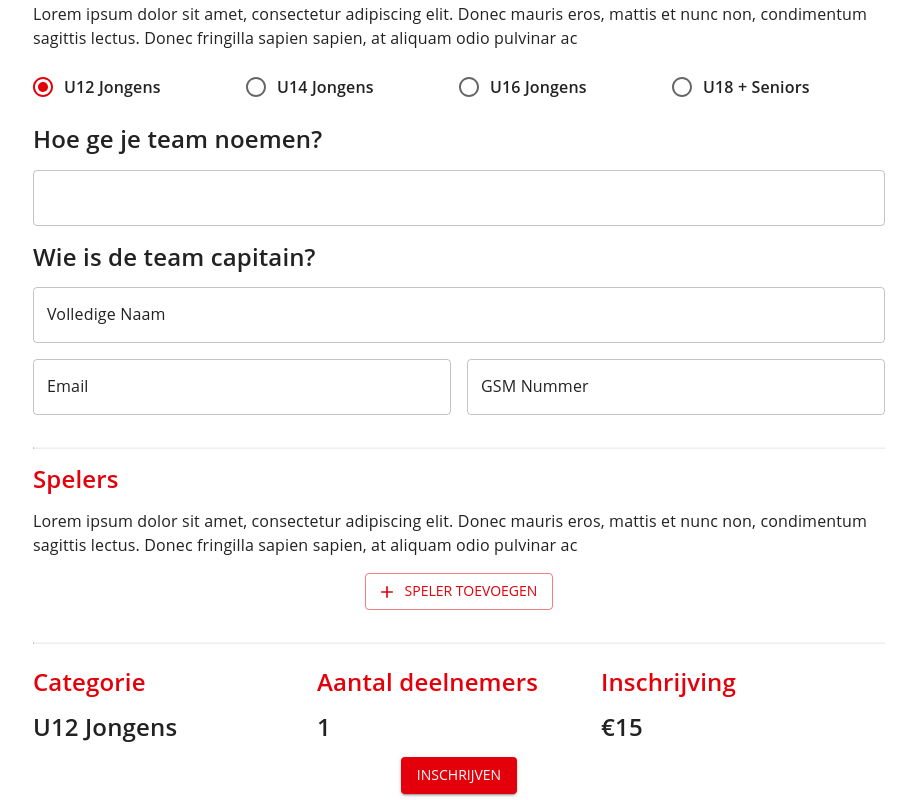
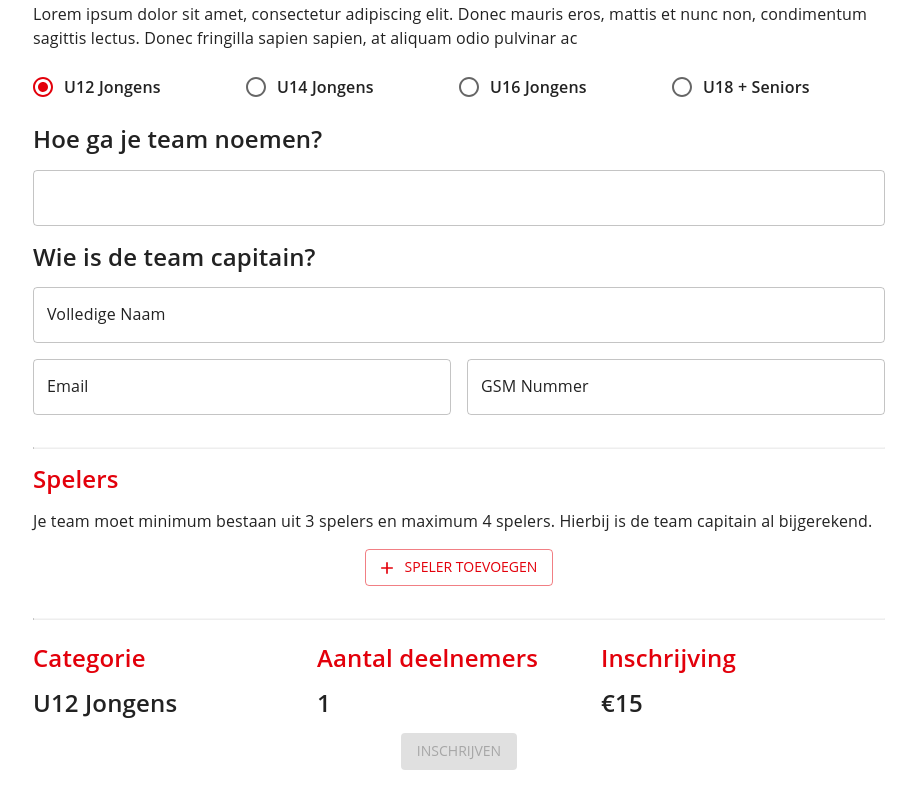
Before and after one commit to Mell-3s/zuiderkempen-diamonds-3x3, a React (Vite) app: page / in a window 1280 px wide. Shown: the part 860-1660 px from the top of the page, without its empty margins (181-1097 px from the left). Built offline with nearby package versions, Linux system fonts and the light colour scheme; a web font is replaced by a local one.

Commit message:
Fix datepicket controlled value

```diff
--- a/src/components/registration/Registration.tsx
+++ b/src/components/registration/Registration.tsx
@@ -27,7 +27,7 @@ interface State {
   };
   players: {
     name: string;
-    birthday?: Date;
+    birthday: Date | null;
   }[];
 }
 
@@ -47,7 +47,7 @@ function Registration() {
     control,
     handleSubmit,
     watch,
-    formState: { errors },
+    formState: { errors, isValid },
   } = useForm<State>({ defaultValues });
   const { fields, append } = useFieldArray({
     control,
@@ -94,7 +94,7 @@ function Registration() {
               </FormControl>
             )}
           />
-          <Typography variant='h4'>Hoe ge je team noemen?</Typography>
+          <Typography variant='h4'>Hoe ga je team noemen?</Typography>
           <Controller
             name='name'
             control={control}
@@ -163,9 +163,8 @@ function Registration() {
           <hr />
           <Typography variant='h3'>Spelers</Typography>
           <Typography>
-            Lorem ipsum dolor sit amet, consectetur adipiscing elit. Donec mauris eros, mattis et
-            nunc non, condimentum sagittis lectus. Donec fringilla sapien sapien, at aliquam odio
-            pulvinar ac
+            Je team moet minimum bestaan uit 3 spelers en maximum 4 spelers. Hierbij is de team
+            capitain al bijgerekend.
           </Typography>
           {fields.map((field, index) => (
             <Box bgcolor='secondary.main' padding={2} marginTop={2} key={field.id}>
@@ -212,7 +211,7 @@ function Registration() {
             <Button
               disabled={fields.length >= 3}
               variant='outlined'
-              onClick={() => append({ name: '' })}
+              onClick={() => append({ name: '', birthday: null })}
               startIcon={<AddIcon />}
             >
               Speler toevoegen
@@ -234,7 +233,7 @@ function Registration() {
             </Grid>
           </Grid>
           <Grid container justifyContent='center'>
-            <Button type='submit' variant='contained'>
+            <Button type='submit' variant='contained' disabled={!isValid}>
               Inschrijven
             </Button>
           </Grid>
```
